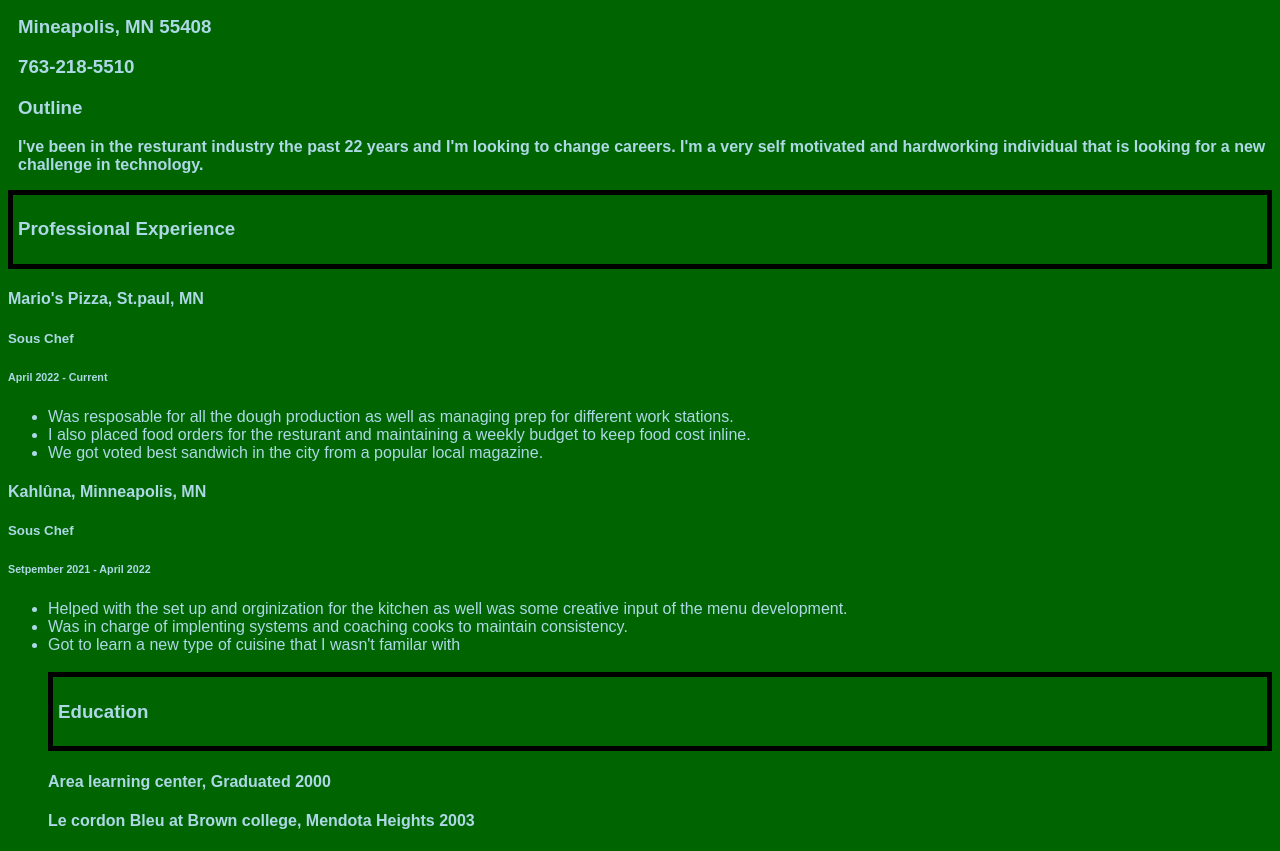
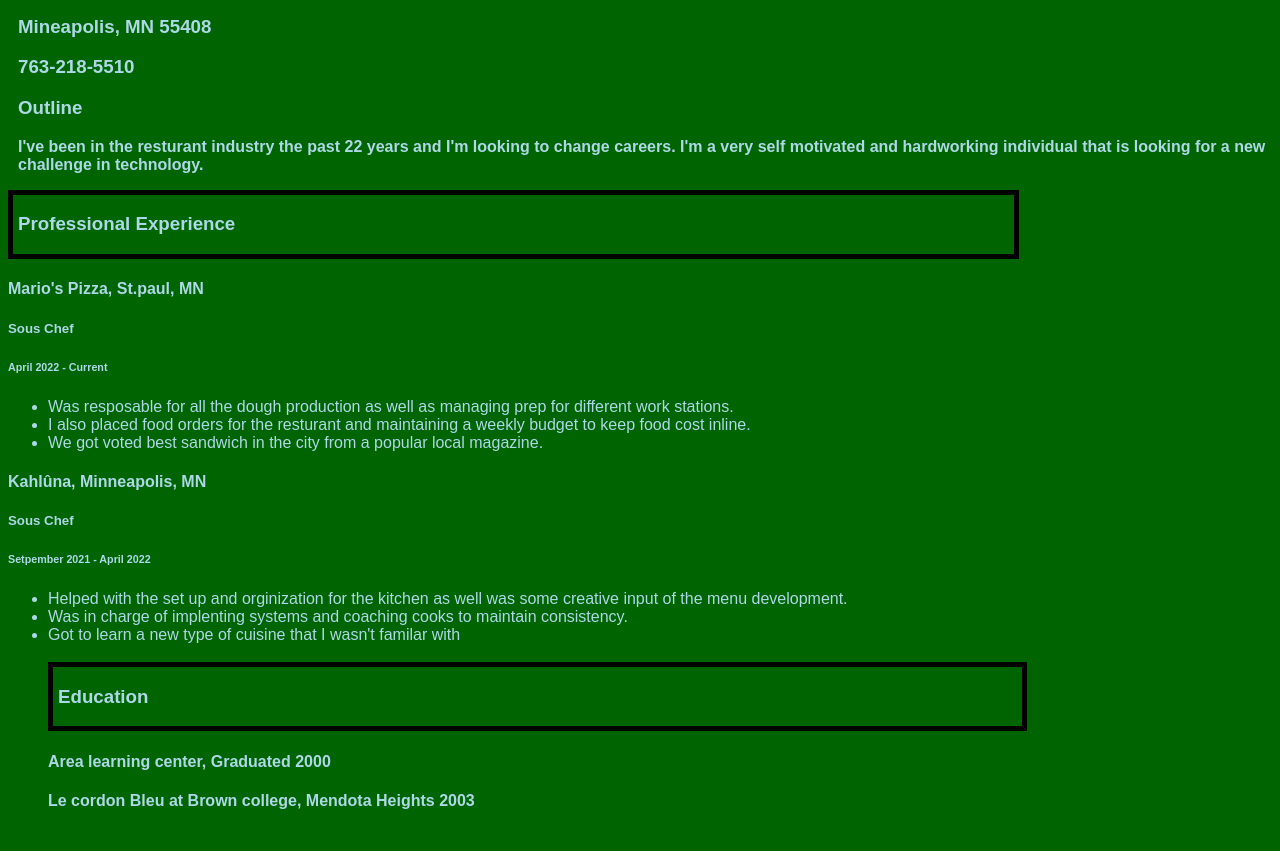
Before and after one commit to BrianWerner-43/primeBrian.github.io, a plain HTML site: page index.html in a window 1280 px wide. Shown: the part 105-956 px from the top of the page. Drawn offline with Linux system fonts and the light colour scheme.

Commit message:
Update style.css

```diff
--- a/style.css
+++ b/style.css
@@ -16,15 +16,14 @@ italic{
 
 .pro-exp{
 box-sizing: border-box;
-width: 100%;
+width: 80%;
 border: solid black 5px;
-padding: 5px;
+padding-left: 5px;
 }
-
 
 .edu-section{
 box-sizing: border-box;
-width: 100%;
+width: 80%;
 border: solid black 5px;
-padding: 5px;
+padding-left: 5px;
 }
```
